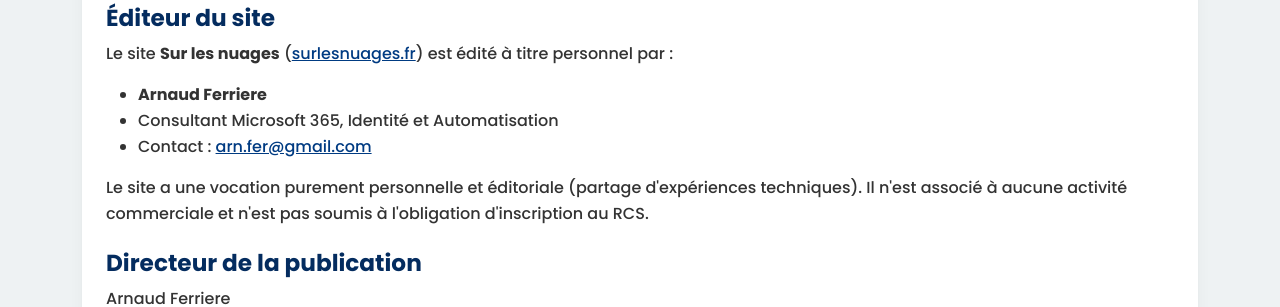
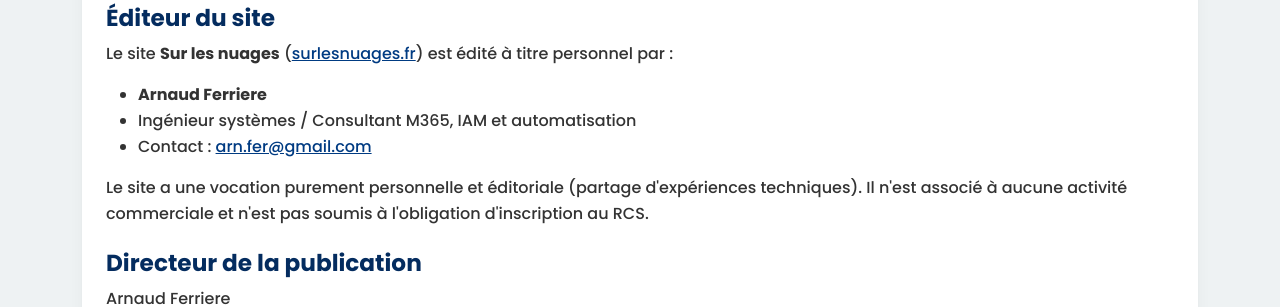
Before and after one commit to Arnaud-Ferriere/SurLesNuages, a Jekyll site: the page built from conformite.html, in a window 1280 px wide and 900 px high, scrolled down 440 px. Shown: the part 151-458 px from the top of the window. Built offline with Jekyll 4.4.1, drawn with Linux system fonts in a browser that asks for light colours.

Commit message:
Update author role and tagline in author.yml

```diff
--- a/_data/author.yml
+++ b/_data/author.yml
@@ -3,8 +3,8 @@ name_display: Arnaud FERRIERE
 # Chemin (relatif) vers l'@id stable du Person dans les JSON-LD.
 # Concaténer avec site.url pour obtenir l'URI absolue : {{ site.url }}{{ site.data.author.person_id_path }}
 person_id_path: /about/#person
-role: Consultant Microsoft 365, Identité et Automatisation
-tagline: "Active Directory – Entra ID | PowerShell | Power Platform | Microsoft 365"
+role: Ingénieur systèmes / Consultant M365, IAM et automatisation
+tagline: "Active Directory / Entra ID / IAM | PowerShell | Power Platform | Microsoft 365"
 photo: assets/about/photo.webp
 photo_alt: "Dessin représentant l'auteur du site, Arnaud Ferriere, dans et au dessus de nuages, entouré de serveurs informatique"
 linkedin: https://www.linkedin.com/in/ferrierearnaud/
@@ -23,7 +23,7 @@ bio: >-
   et suivi toutes les évolutions depuis, en passant par Windows 95 et ses 50 disquettes d'installation
   (jamais dans le même ordre !) jusqu'au développement actuel des IA... et de tout ce qui viendra !
   <br />
-  Aujourd'hui, je suis consultant et Administrateur systèmes spécialisé dans la gestion des identités
+  Aujourd'hui, je suis consultant et Ingénieur systèmes spécialisé dans la gestion des identités
   et les environnements hybrides Active Directory - Entra ID et les outils collaboratifs Microsoft 365.
   A côté de ça j'ai développé mes compétences en automatisation sur la Power Platform de Microsoft et
   PowerShell, me permettant de contribuer à des projets où l'innovation et l'amélioration continue
```
